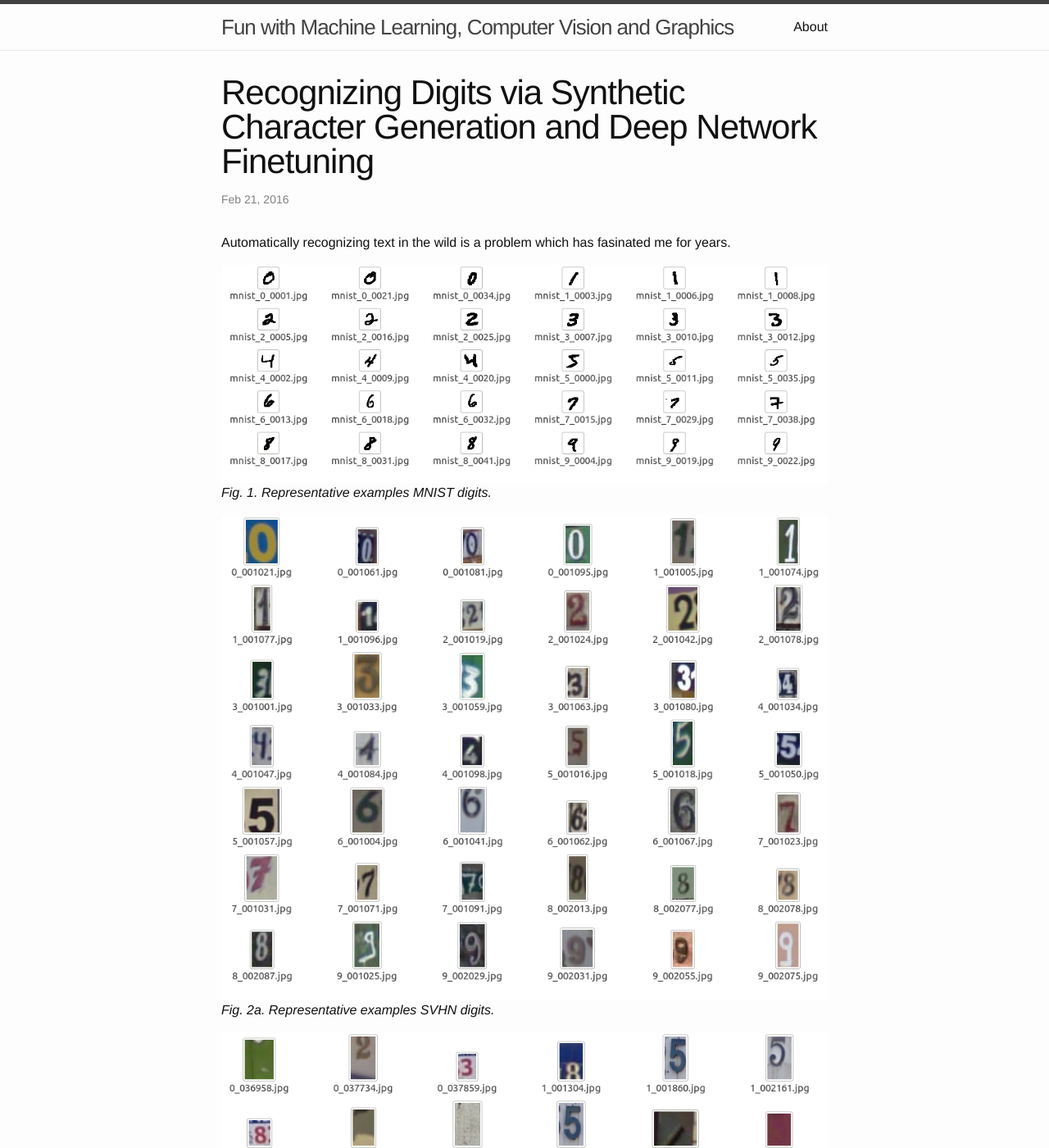
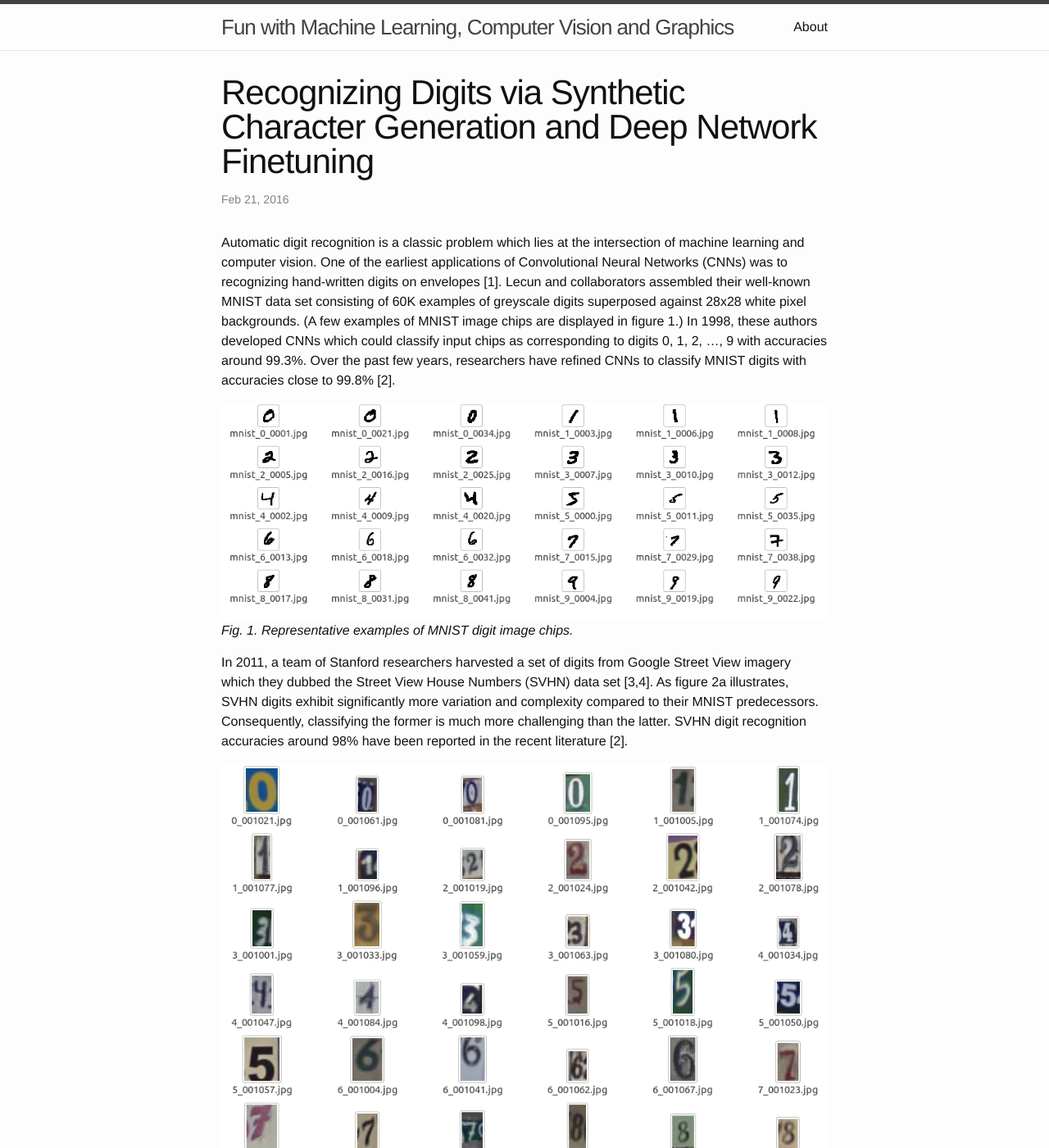
Before and after one commit to PeterCho/blog, a Jekyll site: the page built from _posts/2016-02-21-cvml.markdown, in a window 1280 px wide and 1400 px high. Shown: the whole window at 82% size. Built offline with Jekyll 4.4.1, drawn with Linux system fonts in a browser that asks for light colours; some of the changed text lies outside the part shown.

Commit message:
Adding text to digit recog post

```diff
--- a/_config.yml
+++ b/_config.yml
@@ -6,8 +6,8 @@ baseurl: "/blog/" # the subpath of your site, e.g. /blog/
 # baseurl: "" # the subpath of your site, e.g. /blog/
 # url_github: "http://petercho.github.io" # the base hostname & protocol for your site
 # url_local: "http://127.0.0.1:4000" # the base hostname & protocol for your site
-# url: "http://127.0.0.1:4000" # the base hostname & protocol for your site
-url: "http://petercho.github.io" # the base hostname & protocol for your site
+url: "http://127.0.0.1:4000" # the base hostname & protocol for your site
+# url: "http://petercho.github.io" # the base hostname & protocol for your site
 # twitter_username: jekyllrb
 github_username:  PeterCho
 
--- a/_posts/2016-02-21-cvml.markdown
+++ b/_posts/2016-02-21-cvml.markdown
@@ -6,43 +6,84 @@ date:   2016-02-21 12:00:0
 categories: Deep Learning
 ---
 
-Automatically recognizing text in the wild is a problem which has fasinated
-me for years.
+Automatic digit recognition is a classic problem which lies at the
+intersection of machine learning and computer vision.  One of the earliest
+applications of Convolutional Neural Networks (CNNs) was to recognizing
+hand-written digits on envelopes [1].  Lecun and collaborators assembled
+their well-known MNIST data set consisting of 60K examples of greyscale
+digits superposed against 28x28 white pixel backgrounds.  (A few examples
+of MNIST image chips are displayed in figure 1.)  In 1998, these authors
+developed CNNs which could classify input chips as corresponding to digits
+0, 1, 2, ..., 9 with accuracies around 99.3%.  Over the past few years,
+researchers have refined CNNs to classify MNIST digits with accuracies
+close to 99.8% [2].
 
 ![Digits]({{ site.url }}/blog/images/digit_recog/mnist_digit_examples.png)
-*Fig. 1.  Representative examples MNIST digits.*
+*Fig. 1.  Representative examples of MNIST digit image chips.*
+
+In 2011, a team of Stanford researchers harvested a set of digits from
+Google Street View imagery which they dubbed the Street View House Numbers
+(SVHN) data set [3,4].  As figure 2a illustrates, SVHN digits exhibit
+significantly more variation and complexity compared to their MNIST
+predecessors.  Consequently, classifying the former is much more
+challenging than the latter.  SVHN digit recognition accuracies around 98%
+have been reported in the recent literature [2].
 
 ![Digits]({{ site.url }}/blog/images/digit_recog/svhn_digit_examples.png)
-*Fig. 2a.  Representative examples SVHN digits.*
+*Fig. 2.  Representative examples of SVHN digit image chips.*
+
+Unfortunately, we have found a non-negligible number of labeling errors
+within the SVHN data set.  In some cases, not enough genuine text content
+exists within chips for them to be meaningfully assigned digit labels.  In
+other instances, the assigned labels are obviously wrong.  Figure 3
+presents examples of both sorts of problems.  In order to use SVHN image
+chips for classifier testing purposes, we introduce a "non-character" label
+in addition to the 0 - 9 digit labels.  We have also carefully
+doublechecked the label assignments for 3000 SVHN image chips and corrected
+a number of labeling errors.  We work only with this cleaned subset of 3000
+SVHN chips in our digit classification experiments.
 
 ![Digits]({{ site.url }}/blog/images/digit_recog/bad_svhn_labels.png)
-*Fig. 2b.  Examples of SVHN digits which either are unrecognizable or incorrectly wrongly labeled.*
+*Fig. 3.  Examples of SVHN image chips which either are unrecognizable or
+incorrectly labeled.  The originally assigned label for each chip appears
+as the first digit in its JPG image filename.*
+
+
+
 
 ![Digits]({{ site.url }}/blog/images/digit_recog/synthesized_digits.png)
-*Fig. 3.  Representative examples of synthetically generated digits.*
+*Fig. 4.  Representative examples of synthetically generated digits.*
 
 ![Digits]({{ site.url }}/blog/images/digit_recog/training_performance.jpg)
-*Fig. 4a.  Loss function for synthetically generated digits.*
+*Fig. 5a.  Loss function for synthetically generated digits.*
 
-![Digits]({{ site.url }}/blog/images/digit_recog/validation_performance.jpg)
-*Fig. 4b.  Validation accuracy for synthetically generated digits.*
+![Digits]({{ site.url}}/blog/images/digit_recog/validation_performance.jpg)
+*Fig. 5b.  Validation accuracy for synthetically generated digits.*
 
-![Digits]({{ site.url }}/blog/images/digit_recog/correctly_classified_svhn.png)
-*Fig. 5a.  Representative examples of correctly-classified SVHN digits.*
+![Digits]({{ site.url}}/blog/images/digit_recog/correctly_classified_svhn.png)
+*Fig. 6a.  Representative examples of correctly-classified SVHN digits.*
 
-![Digits]({{ site.url }}/blog/images/digit_recog/incorrectly_classified_svhn.png)
-*Fig. 5b.  Representative examples  of incorrectly-classified SVHN digits.*
+![Digits]({{ site.url}}/blog/images/digit_recog/incorrectly_classified_svhn.png)
+*Fig. 6b.  Representative examples  of incorrectly-classified SVHN digits.*
 
 
 ## References
 
-1.  Y. Netzer, T. Wang, A. Coates, A. Bissacco, B. Wu and A. Y. Ng,
+1.  Y. LeCun, L. Bottou, Y. Bengio and P. Haffner, *Gradient-based learning
+applied to document recognition*, Proc of IEEE (1998).
+
+2.  See
+http://rodrigob.github.io/are_we_there_yet/build/classification_datasets_results.html .
+
+3.  See http://ufldl.stanford.edu/housenumbers/ .
+
+4.  Y. Netzer, T. Wang, A. Coates, A. Bissacco, B. Wu and A. Y. Ng,
 *Reading Digits in Natural Images with Unsupervised Feature Learning*, NIPS
 Workshop on Deep Learning and Unsupervised Feature Learning, (2011).
 
-2.  M. Jaderberg, K. Simonyan, A. Vedaldi and A. Zisserman, *Synthetic data
+5.  M. Jaderberg, K. Simonyan, A. Vedaldi and A. Zisserman, *Synthetic data
 and artificial neural networks for natiural scene text recognition*, arXiv
 1406.2227v4 (2014).
 
-3.  K. Simonyan and A. Zisserman, *Very Deep Convolutional Networks for
+6.  K. Simonyan and A. Zisserman, *Very Deep Convolutional Networks for
 Large-Scale Image Recognition*, arXiv 1409.1556, 2015.
```
